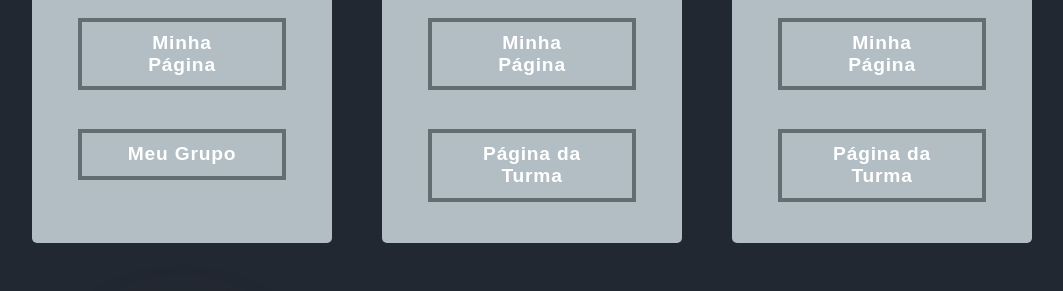
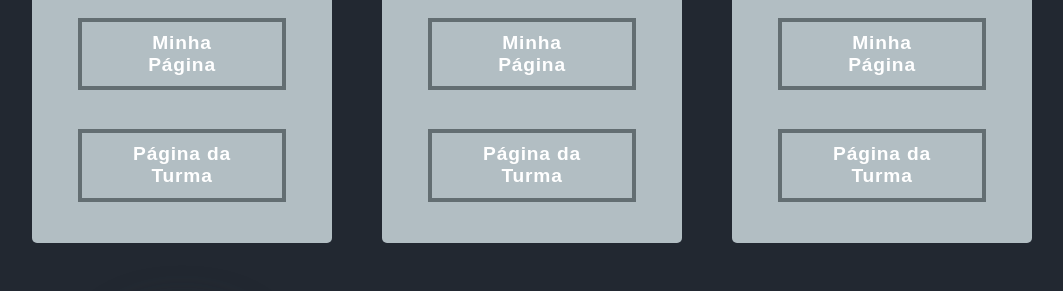
Before and after one commit to GuilhermeAs7/lasalle.cscw.2021.1.grupo02, a plain HTML site: page index.html in a window 1280 px wide. Shown: the part 373-664 px from the top of the page, without its empty margins (108-1171 px from the left). Drawn offline with Linux system fonts and the light colour scheme; a web font is replaced by a local one.

Commit message:
Update index.html

```diff
--- a/index.html
+++ b/index.html
@@ -28,7 +28,7 @@
               <li><a href="https://github.com/GABRIELROLAND"><i class="fa fa-github"></i></a></li>
             </ul>
             <a href="https://gabrielroland.github.io/startbootstrap-landing-page/"><button class="btn draw-border">Minha Página</button></a>
-            <a href="https://guilhermeas7.github.io/lasalle.cscw.2021.1.grupo02/"><button class="btn draw-border">Meu Grupo</button></a>
+            <a href="https://salgado.github.io/lasalle.cscw.2021.1.pub/"><button class="btn draw-border">Página da Turma</button></a>
         </div>
 <!-- FIM Gabriel Fernandes -->
 
```
